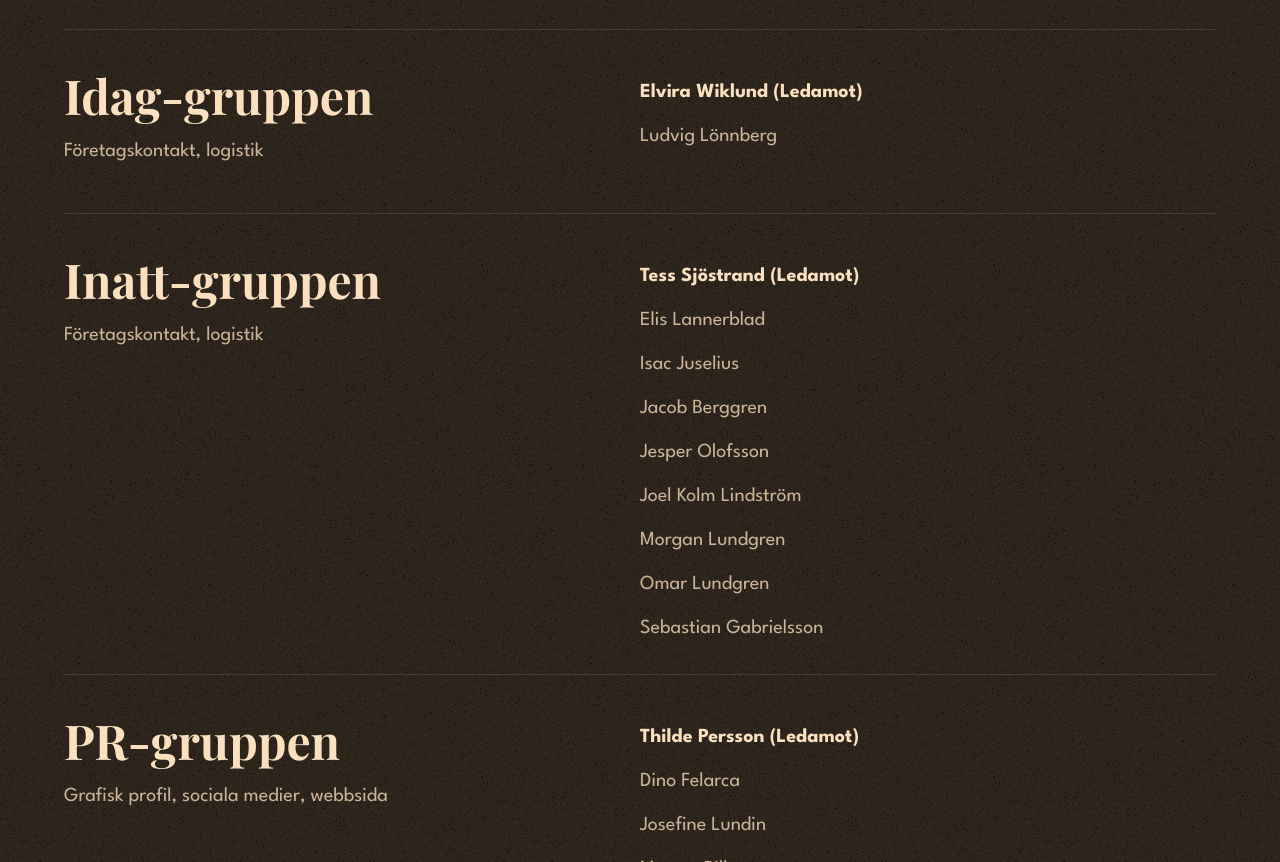
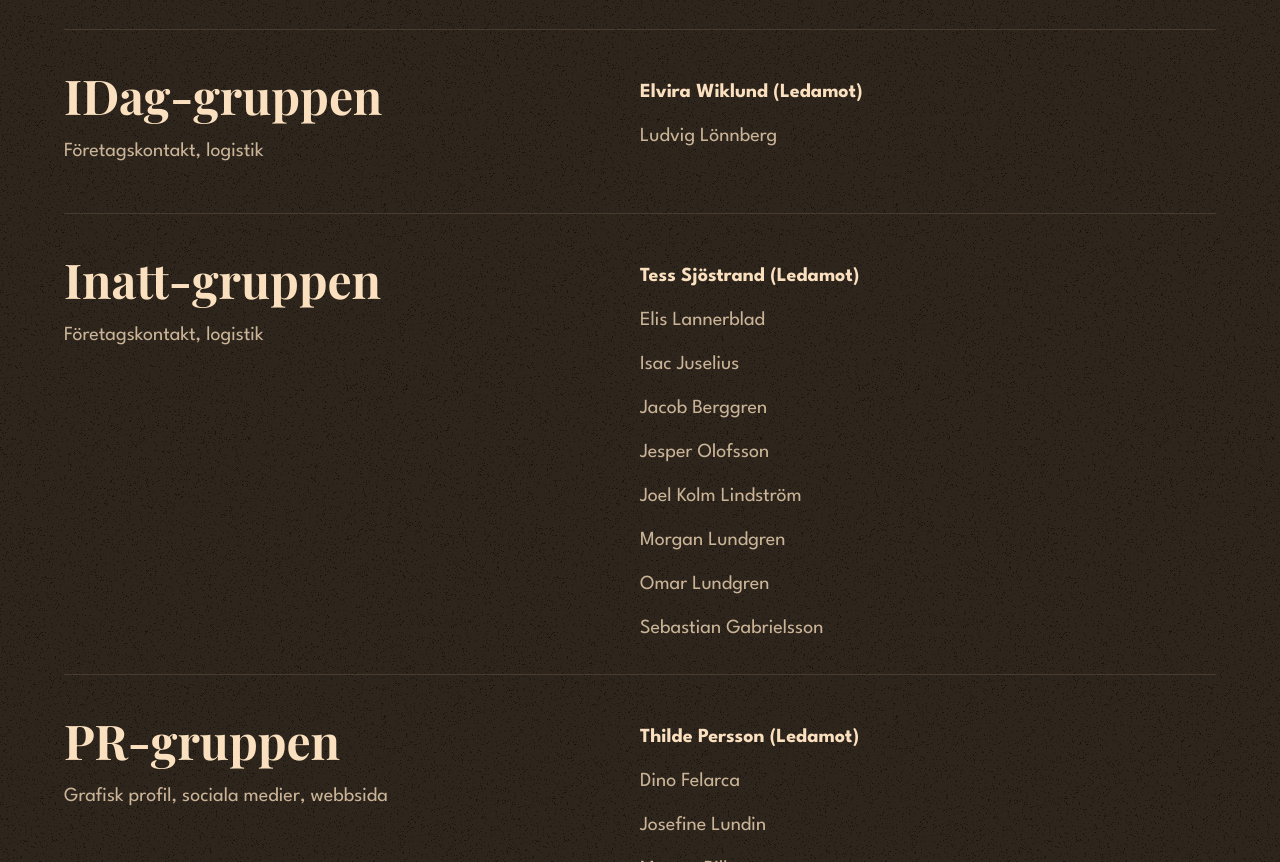
Before and after one commit to IDag-Inatt/idag-inatt-web-2025, a plain HTML site: page index.html in a window 1280 px wide. Shown: the part 8940-9802 px from the top of the page. Drawn offline with nearby package versions, Linux system fonts and the light colour scheme; a web font is replaced by a local one.

Commit message:
Fix stylized casing on "IDag-gruppen"

```diff
--- a/index.html
+++ b/index.html
@@ -652,7 +652,7 @@
           </li>
           <li class="feature-list__item">
             <div class="feature-list__title-column">
-              <h3>Idag-gruppen</h3>
+              <h3>IDag-gruppen</h3>
               <p>Företagskontakt, logistik</p>
             </div>
             <div class="feature-list__body-column">
```
